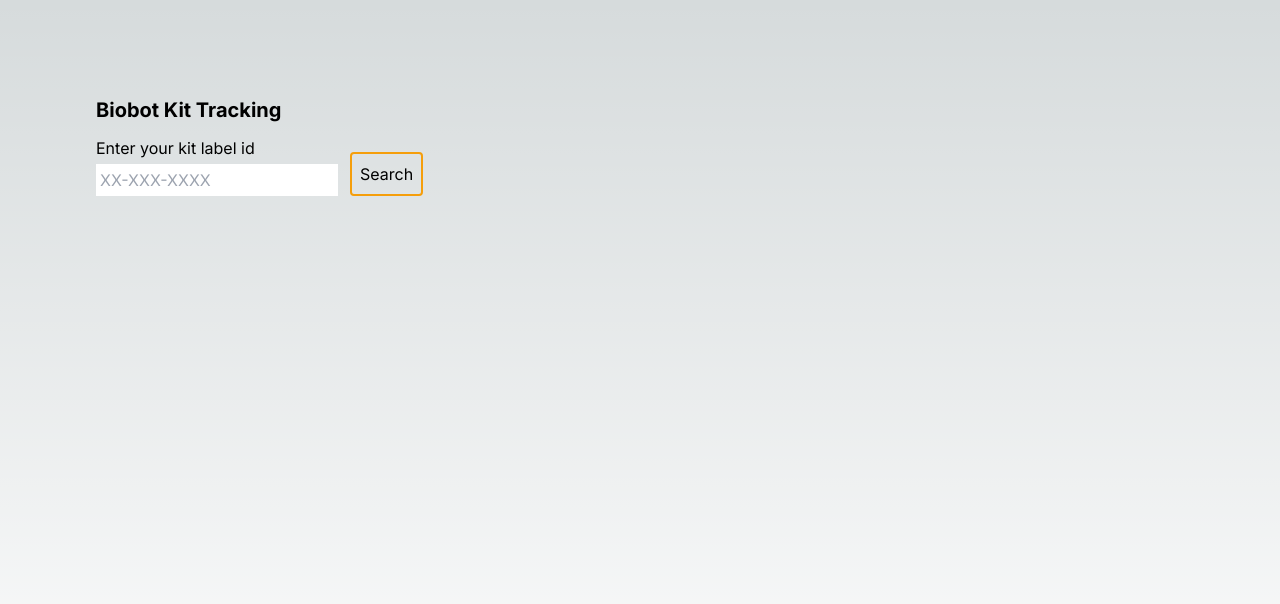
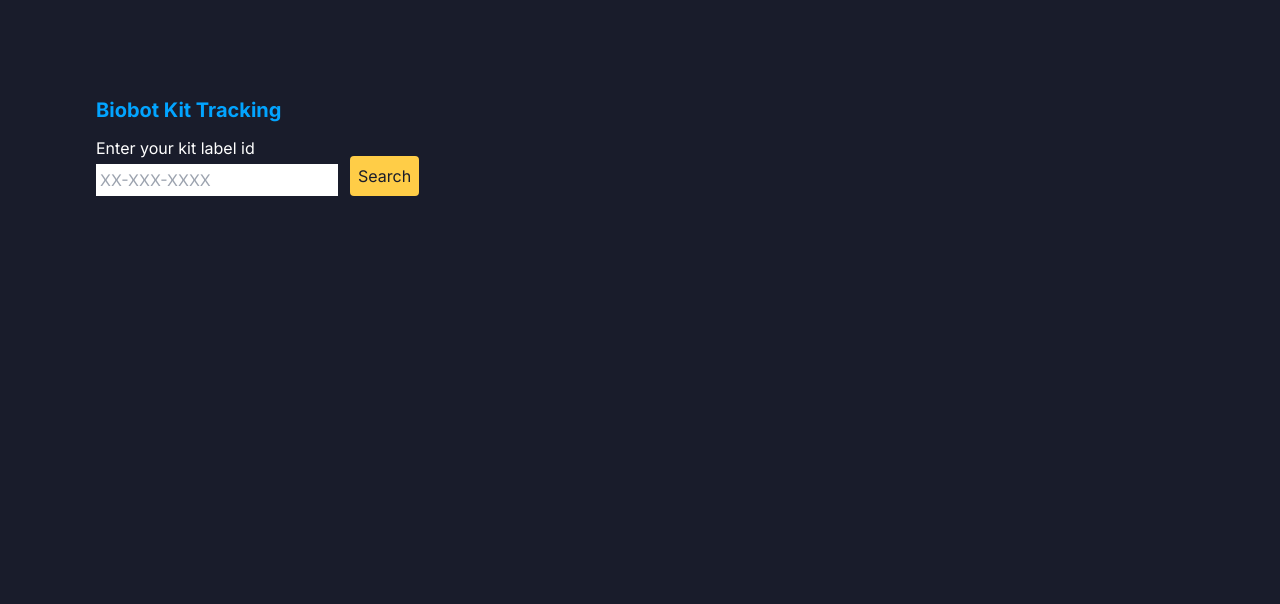
Before and after one commit to dorothyscheng/biobot, a Next.js app in the folder client/: page / in a window 1280 px wide. Shown: the top 604 px of the page. Built offline with nearby package versions, Linux system fonts and the light colour scheme; what apisauce would draw is missing.

Commit message:
Updates color scheme

```diff
--- a/client/app/globals.css
+++ b/client/app/globals.css
@@ -3,25 +3,12 @@
 @tailwind utilities;
 
 :root {
-  --foreground-rgb: 0, 0, 0;
-  --background-start-rgb: 214, 219, 220;
-  --background-end-rgb: 255, 255, 255;
-}
-
-@media (prefers-color-scheme: dark) {
-  :root {
-    --foreground-rgb: 255, 255, 255;
-    --background-start-rgb: 0, 0, 0;
-    --background-end-rgb: 0, 0, 0;
-  }
+    --navy: 25, 28, 43;
+    --light-blue: 2, 164, 255;
+    --yellow: 255, 205, 71
 }
 
 body {
-  color: rgb(var(--foreground-rgb));
-  background: linear-gradient(
-      to bottom,
-      transparent,
-      rgb(var(--background-end-rgb))
-    )
-    rgb(var(--background-start-rgb));
+    color: rgb(var(--light-blue));
+    background: rgb(var(--navy));
 }
--- a/client/app/kitDisplay/KitInfoItem.tsx
+++ b/client/app/kitDisplay/KitInfoItem.tsx
@@ -5,8 +5,8 @@
 export const KitInfoItem = ({ label, value }: Props) => {
     return (
         <div className={'flex flex-col items-center'}>
-            <h3 className={'font-bold text-sm'}>{label}</h3>
-            <p>{value}</p>
+            <h3 className={'font-bold text-sm text-white'}>{label}</h3>
+            <p className={'text-white'}>{value}</p>
         </div>
     );
 };
--- a/client/app/searchForm/SearchForm.tsx
+++ b/client/app/searchForm/SearchForm.tsx
@@ -15,7 +15,9 @@
             className={'flex items-end'}
         >
             <div className={'flex flex-col'}>
-                <label htmlFor={'kit-id'}>Enter your kit label id</label>
+                <label htmlFor={'kit-id'} className={'text-white'}>
+                    Enter your kit label id
+                </label>
                 <input
                     id={'kit-id'}
                     type={'text'}
--- a/client/app/shared/Button.tsx
+++ b/client/app/shared/Button.tsx
@@ -6,7 +6,7 @@
 
 export const Button = ({ label, ...props }: Props & ButtonHTMLAttributes<any>) => {
     return (
-        <button className={'border-2 rounded border-amber-500 p-2 h-fit ml-3'} {...props}>
+        <button className={'rounded bg-yellow p-2 h-fit ml-3 text-navy'} {...props}>
             {label}
         </button>
     );
--- a/client/tailwind.config.ts
+++ b/client/tailwind.config.ts
@@ -1,4 +1,4 @@
-import type { Config } from 'tailwindcss'
+import type { Config } from 'tailwindcss';
 
 const config: Config = {
     content: [
@@ -8,13 +8,17 @@
     ],
     theme: {
         extend: {
+            colors: {
+                'light-blue': 'rgb(var(--light-blue))',
+                yellow: 'rgb(var(--yellow))',
+                navy: 'rgb(var(--navy))',
+            },
             backgroundImage: {
                 'gradient-radial': 'radial-gradient(var(--tw-gradient-stops))',
-        'gradient-conic':
-          'conic-gradient(from 180deg at 50% 50%, var(--tw-gradient-stops))',
+                'gradient-conic': 'conic-gradient(from 180deg at 50% 50%, var(--tw-gradient-stops))',
             },
         },
     },
     plugins: [],
-}
-export default config
+};
+export default config;
```
Also changed, not shown: 1 other file (tests, documents, lock files or other folders). Lines whose indentation alone changed are shown as unchanged.
